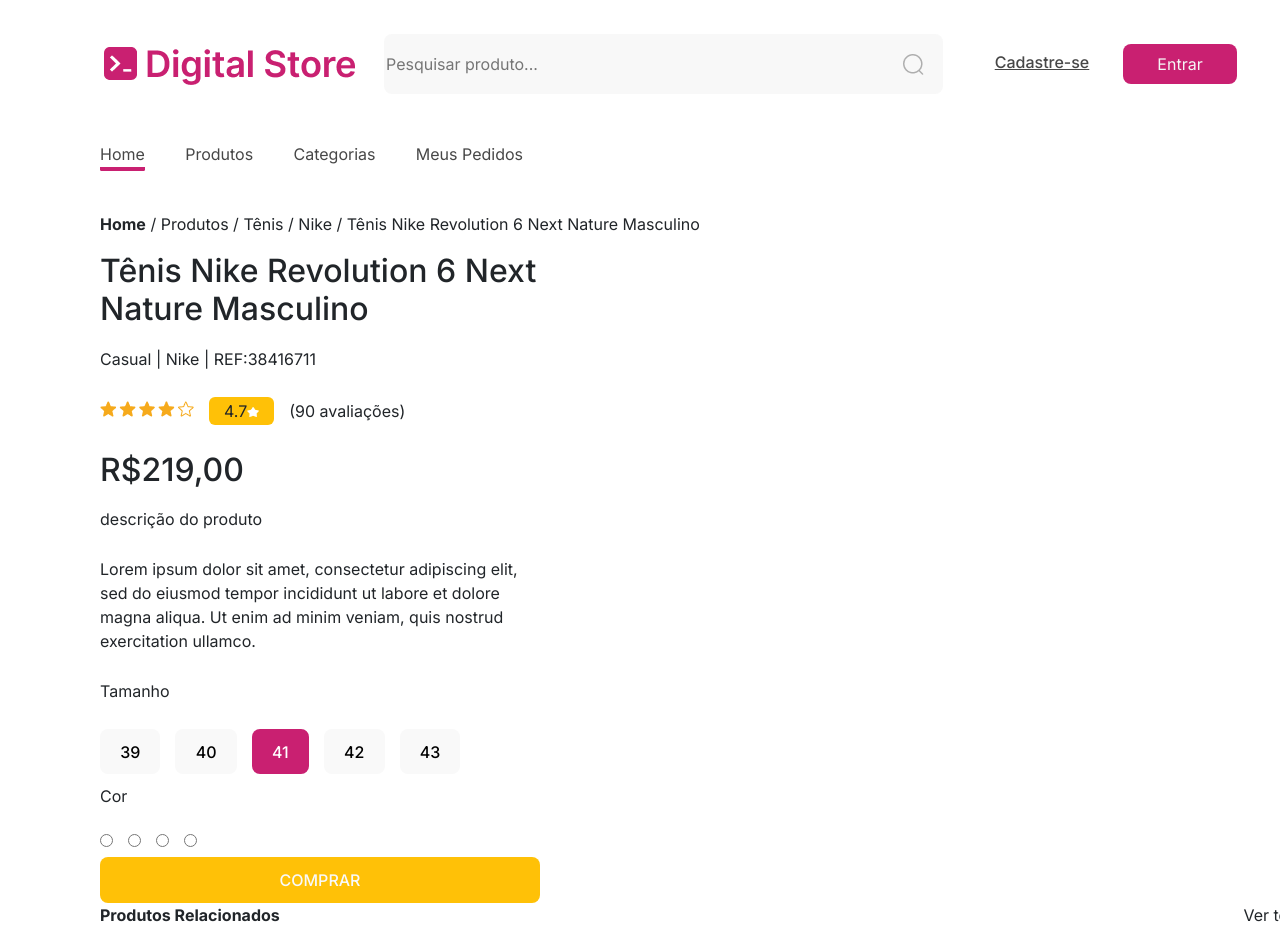
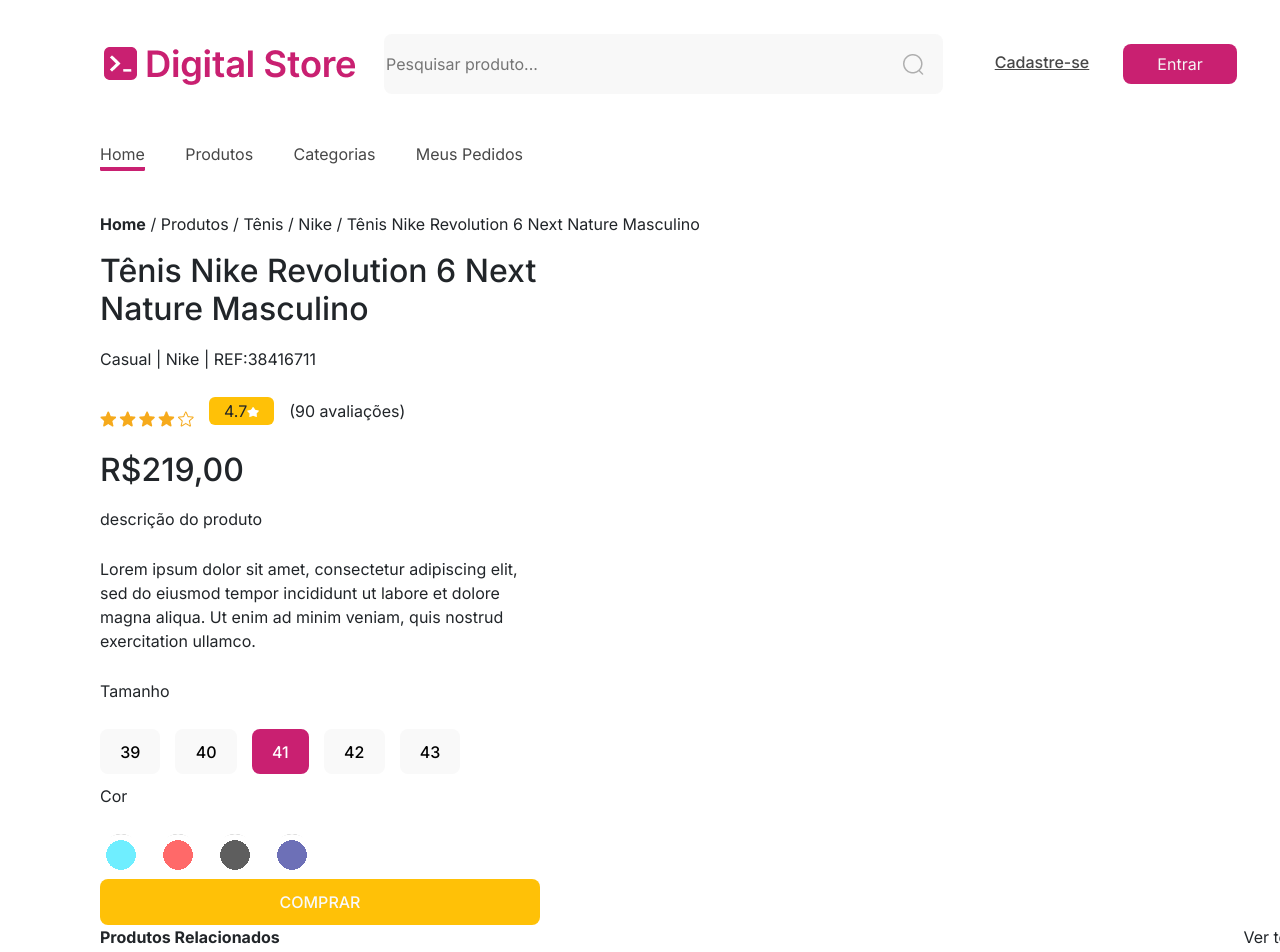
Before and after one commit to JohnyMax42/projeto-drip-store, a React (Vite) app: page /ProductViewPage in a window 1280 px wide. Shown: the top 952 px of the page. Built offline with nearby package versions, Linux system fonts and the light colour scheme.

Commit message:
Ajustando as cores dos botões da ProductView

```diff
--- a/src/pages/ProductView.css
+++ b/src/pages/ProductView.css
@@ -20,6 +20,172 @@
 .lateralidade{
     display: flex;
     flex-direction: row;
-    align-items: baseline;
+    align-items: center;
     gap: 15px;
 }
+
+.escolhacor[type="radio"]::before{
+    content: "";
+    display: inline-block;
+    width: 39px;
+    height: 39px;
+    border: 3px;
+    /* border-radius: 50%; */
+    border-color:  #e60909;
+    background-color: rgb(77, 58, 58);
+    background-size: auto;
+}
+.escolhacor[type="radio"]:checked::before{
+    content: "";
+    display: inline-block;
+    width: 39px;
+    height: 39px;
+    border: 3px;
+    /* border-radius: 50%; */
+    border-color:  #1c8f14;
+    background-size: auto;
+}
+
+.escolhacor{
+    width: 42px;
+    height: 35px;
+
+}
+
+#corAzul[type="radio"]::before{
+    content: "";
+    display: inline-block;
+    width: 42px;
+    height: 42px;
+    border: 3px;
+    border-radius: 50%;
+    background-color: rgba(111, 238, 255, 1);
+    background-size: auto;
+    background: radial-gradient(
+        rgba(111, 238, 255, 1) 0%,
+        rgba(111, 238, 255, 1) 50%,
+        white 50%,
+        white 100%
+    )
+
+}
+
+#corAzul[type="radio"]:checked::before{
+    content: "";
+    display: inline-block;
+    width: 42px;
+    height: 42px;
+    background-color: rgba(111, 238, 255, 1);
+    border: 3px solid  rgba(201, 32, 113, 1);
+    border-radius: 50%; /* Raio de curvatura */
+    background: radial-gradient(
+        rgba(111, 238, 255, 1) 0%,
+        rgba(111, 238, 255, 1) 60%,
+        white 60%,
+        white 100%
+    )
+}
+
+#corvermelho[type="radio"]::before{
+    content: "";
+    display: inline-block;
+    width: 42px;
+    height: 42px;
+    border: 3px;
+    border-radius: 50%;
+    background-color: rgba(255, 105, 105, 1);
+    background-size: auto;
+    background: radial-gradient(
+        rgba(255, 105, 105, 1) 0%,
+        rgba(255, 105, 105, 1) 50%,
+        white 50%,
+        white 100%
+    )
+
+}
+
+#corvermelho[type="radio"]:checked::before{
+    content: "";
+    display: inline-block;
+    width: 42px;
+    height: 42px;
+    background-color: rgba(255, 105, 105, 1);
+    border: 3px solid  rgba(201, 32, 113, 1);
+    border-radius: 50%; /* Raio de curvatura */
+    background: radial-gradient(
+        rgba(255, 105, 105, 1) 0%,
+        rgba(255, 105, 105, 1) 60%,
+        white 60%,
+        white 100%
+    )
+}
+
+
+#corPreto[type="radio"]::before{
+    content: "";
+    display: inline-block;
+    width: 42px;
+    height: 42px;
+    border: 3px;
+    border-radius: 50%;
+    background-color: rgba(94, 94, 94, 1);
+    background-size: auto;
+    background: radial-gradient(
+        rgba(94, 94, 94, 1) 0%,
+        rgba(94, 94, 94, 1)50%,
+        white 50%,
+        white 100%
+    )
+
+}
+
+#corPreto[type="radio"]:checked::before{
+    content: "";
+    display: inline-block;
+    width: 42px;
+    height: 42px;
+    background-color: rgba(94, 94, 94, 1);
+    border: 3px solid  rgba(201, 32, 113, 1);
+    border-radius: 50%; /* Raio de curvatura */
+    background: radial-gradient(
+        rgba(94, 94, 94, 1) 0%,
+        rgba(94, 94, 94, 1) 60%,
+        white 60%,
+        white 100%
+    )
+}
+
+
+#corRoxo[type="radio"]::before{
+    content: "";
+    display: inline-block;
+    width: 42px;
+    height: 42px;
+    border: 3px;
+    border-radius: 50%;
+    background-color: rgba(109, 112, 183, 1);
+    background-size: auto;
+    background: radial-gradient(
+        rgba(109, 112, 183, 1) 0%,
+        rgba(109, 112, 183, 1)50%,
+        white 50%,
+        white 100%
+    )
+
+}
+
+#corRoxo[type="radio"]:checked::before{
+    content: "";
+    display: inline-block;
+    width: 42px;
+    height: 42px;
+    background-color: rgba(109, 112, 183, 1);
+    border: 3px solid  rgba(201, 32, 113, 1);
+    border-radius: 50%; /* Raio de curvatura */
+    background: radial-gradient(
+        rgba(109, 112, 183, 1) 0%,
+        rgba(109, 112, 183, 1) 60%,
+        white 60%,
+        white 100%
+    )
+}
--- a/src/pages/ProductViewPage.jsx
+++ b/src/pages/ProductViewPage.jsx
@@ -59,10 +59,10 @@
                     </div>
                     <p>Cor</p>
                     <div className='lateralidade'>
-                        <input type="radio" name="corSapato" id="corAzul" />
-                        <input type="radio" name="corSapato" id="corVermelho" />
-                        <input type="radio" name="corSapato" id="corPreto" />
-                        <input type="radio" name="corSapato" id="corRoxo" />
+                        <input className = "escolhacor" type="radio" name="corSapato" id="corAzul" />
+                        <input className = "escolhacor" type="radio" name="corSapato" id="corvermelho" />
+                        <input className = "escolhacor" type="radio" name="corSapato" id="corPreto" />
+                        <input className = "escolhacor" type="radio" name="corSapato" id="corRoxo" />
                     </div>
                     <button className='bg-warning text-light'>COMPRAR</button>
                 </div>
```
Also changed, not shown: src/components/FilterGroup/FilterGroup.jsx (line endings or trailing spaces).
